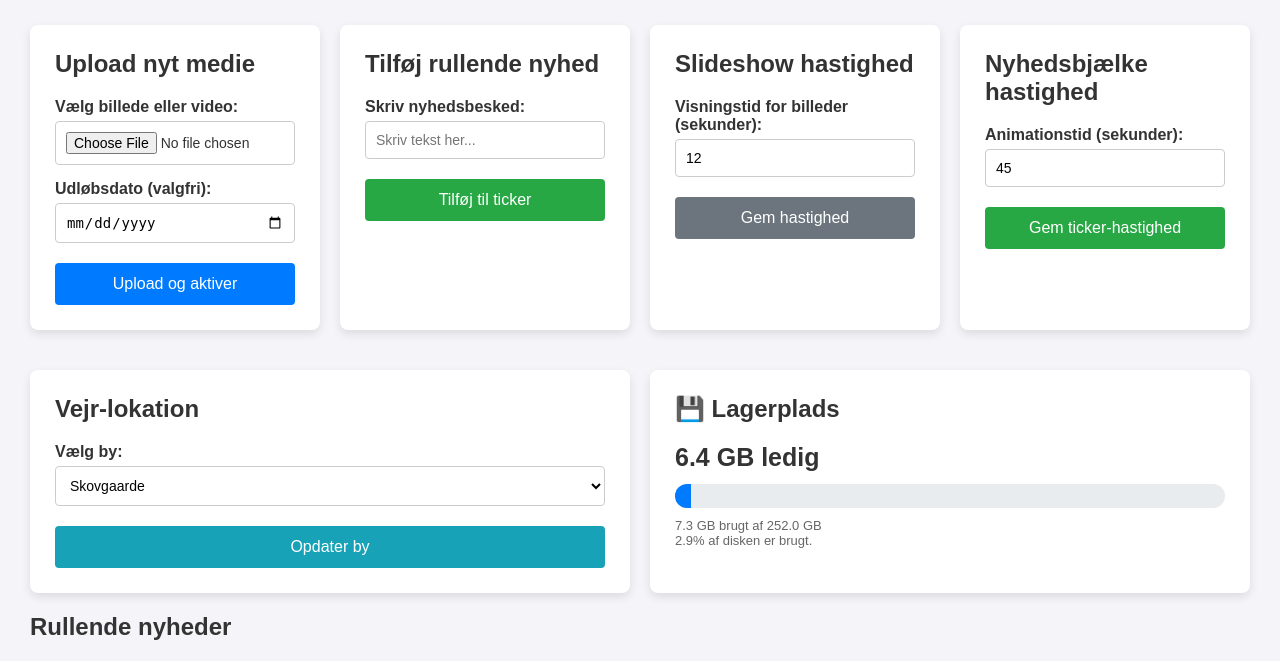
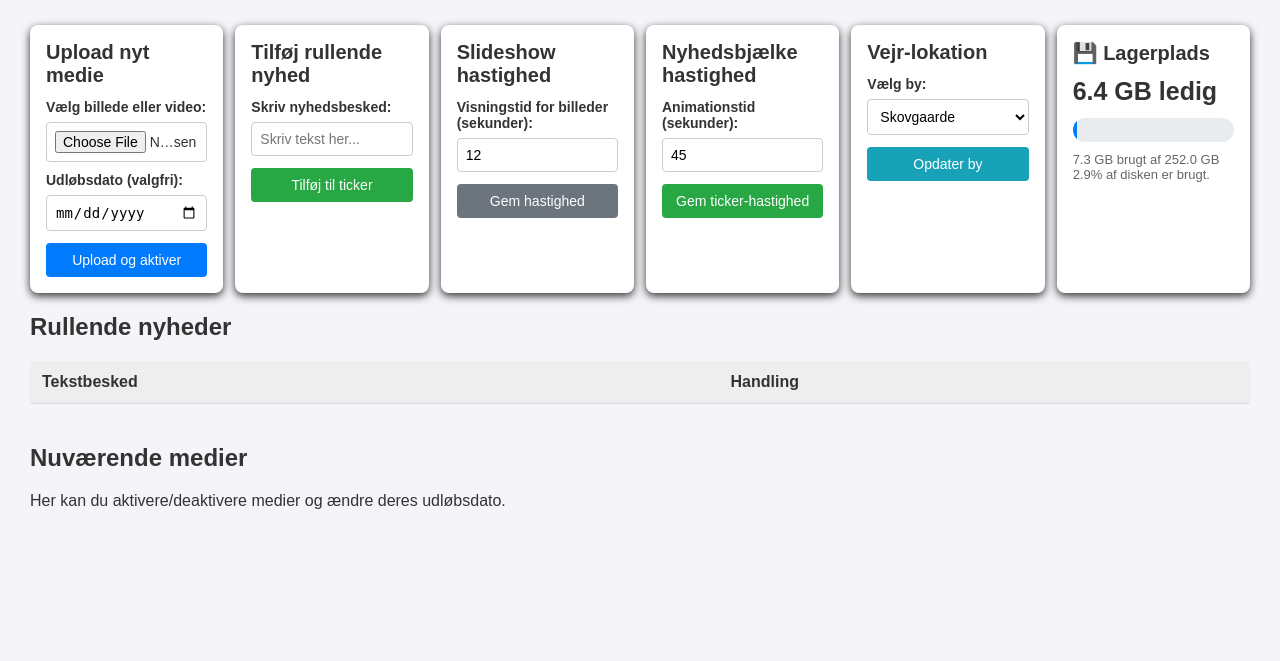
Before and after one commit to hmsjel/rpi-signage, a Flask app: page /admin in a window 1280 px wide. Shown: the part 113-774 px from the top of the page. After the commit the page ends 622 px from the top, so only its background shows below. Run offline with Flask 3, Linux system fonts and the light colour scheme; the visitor is signed in with stand-in values (Sample User, id 1); data comes from the database, SQL or seed files in the repository; data that the repository does not hold is empty.

Commit message:
Ny admin panel

```diff
--- a/templates/admin.html
+++ b/templates/admin.html
@@ -83,9 +83,9 @@
 
             display: flex;
 
-            gap: 20px;
+            gap: 12px;
 
-            flex-wrap: wrap;
+            flex-wrap: nowrap;
         }
 
 
@@ -93,19 +93,84 @@
 
             background: white;
 
-            padding: 25px;
+            padding: 16px;
 
             border-radius: 8px;
 
             box-shadow:
-                0 4px 10px rgba(0,0,0,0.1);
+                0 3px 8px rgba(0,0,0,0.8);
 
             flex: 1;
 
-            min-width: 280px;
+            min-width: 0px;
 
             margin-bottom: 20px;
         }
+
+        .Kasse h2 {
+            font-size: 20px;
+            margin-top: 0;
+            margin-bottom: 12px;
+        }
+
+        .Kasse label {
+            display: block;
+            margin-top: 10px;
+            margin-bottom: 4px;
+            font-weight: bold;
+            font-size: 14px;
+        }
+
+        .Kasse input[type="text"],
+        .Kasse input[type="file"],
+        .Kasse input[type="number"],
+        .Kasse input[type="date"],
+        .Kasse select {
+            width: 100%;
+            padding: 8px;
+            margin-top: 3px;
+            border: 1px solid #ccc;
+            border-radius: 4px;
+            box-sizing: border-box;
+            font-size: 14px;
+        }
+
+        .Kasse button {
+            width: 100%;
+            padding: 9px 12px;
+            margin-top: 12px;
+            font-size: 14px;
+        }
+
+        .storage-box {
+            background: white;
+            padding: 14px 25px;
+            border-radius: 8px;
+            box-shadow: 0 3px 8px rgba(0,0,0,0.08);
+            margin-top: 10px;
+            margin-bottom: 20px;
+        }
+
+        .storage-box h2 {
+            margin: 0 0 6px 0;
+            font-size: 20px;
+        }
+
+        .storage-box h3 {
+            margin: 0 0 8px 0;
+            font-size: 22px;
+        }
+
+        .storage-box .progress {
+            height: 10px;
+            margin: 5px 0;
+        }
+
+.storage-box p {
+    margin: 4px 0 0 0;
+    font-size: 11px;
+    color: #666;
+}
 
 
         label {
```
